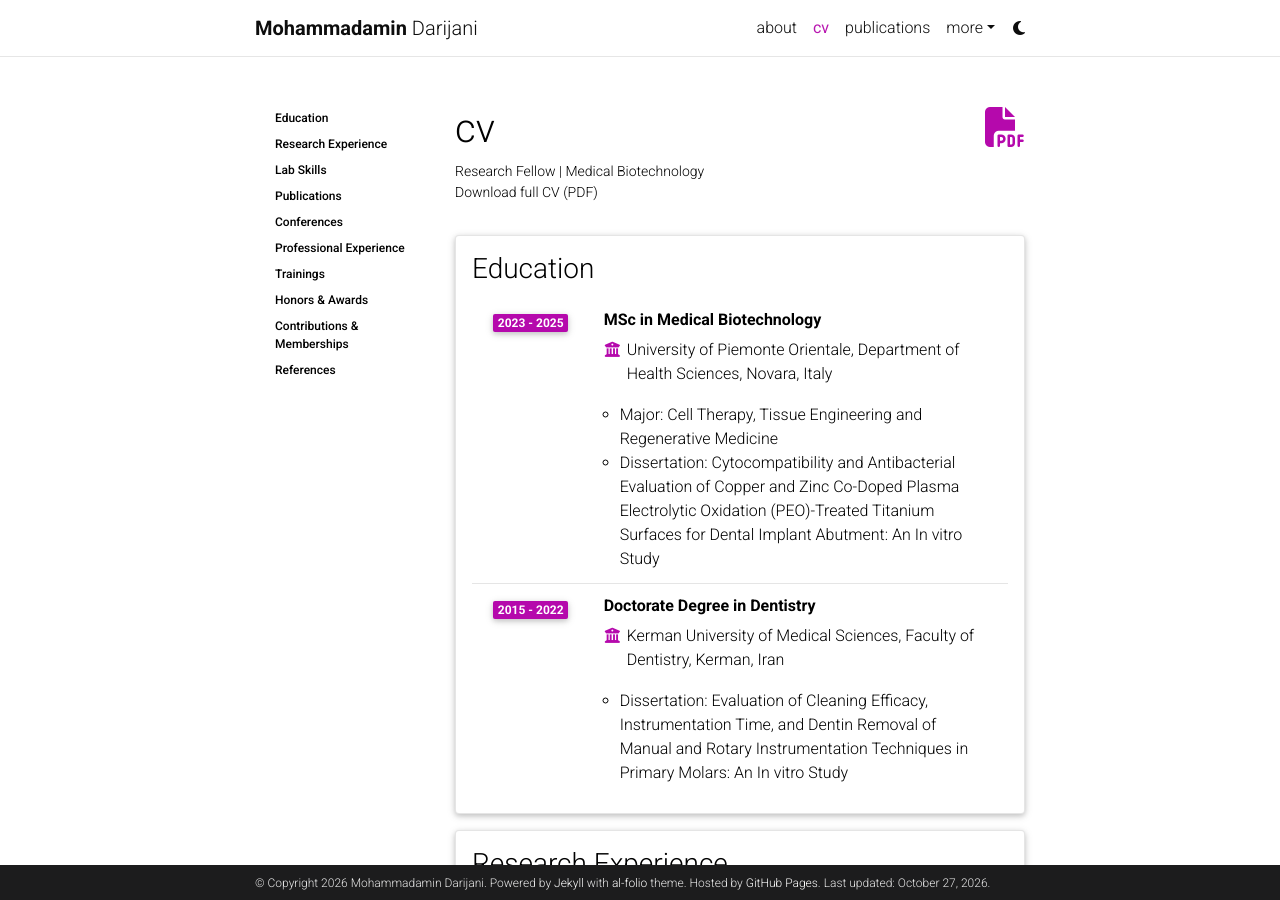
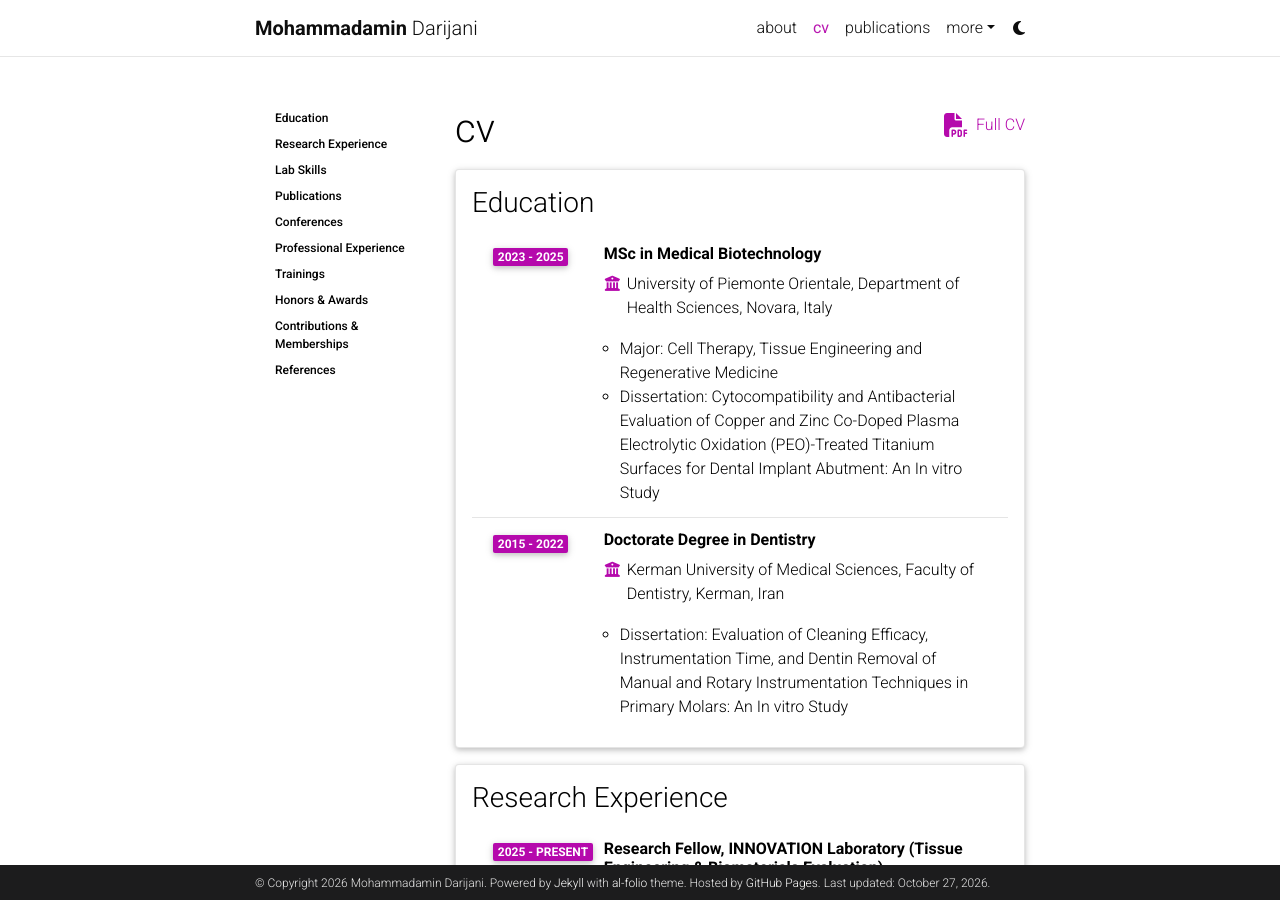
Before and after one commit to amindarijani/amindarijani.github.io, a Jekyll site: the page built from _pages/cv.md, in a window 1280 px wide and 900 px high. Built offline with Jekyll 4.4.1, drawn with Linux system fonts in a browser that asks for light colours; comment, search, counter and statistics services are not loaded; a style sheet for code colours, icons or effects is not loaded.

Commit message:
Add files via upload

```diff
--- a/_layouts/cv.html
+++ b/_layouts/cv.html
@@ -6,7 +6,7 @@ layout: default
 <div class="post">
 
   <header class="post-header">
-    <h1 class="post-title">{{ page.title }} {% if page.cv_pdf %}<a href="{{ page.cv_pdf | prepend: 'assets/pdf/' | relative_url}}" target="_blank" rel="noopener noreferrer" class="float-right"><i class="fa-solid fa-file-pdf"></i></a>{% endif %}</h1>
+    <h1 class="post-title">{{ page.title }} {% if page.cv_pdf %}<a href="{{ page.cv_pdf | prepend: 'assets/pdf/' | relative_url }}" target="_blank" rel="noopener noreferrer" class="float-right" aria-label="Download full CV (PDF)" title="Download full CV (PDF)" style="display:inline-flex;align-items:center;gap:0.5rem;font-size:1rem;line-height:1.5;white-space:nowrap;margin-top:0.5rem;"><i class="fa-solid fa-file-pdf" aria-hidden="true" style="font-size:1.5rem;"></i><span style="color:inherit;">Full CV</span></a>{% endif %}</h1>
       {% if page.description %}<p class="post-description">{{ page.description }}</p>{% endif %}
   </header>
 
@@ -41,7 +41,7 @@ layout: default
 <div class="post">
 
   <header class="post-header">
-    <h1 class="post-title">{{ page.title }} {% if page.cv_pdf %}<a href="{{ page.cv_pdf | prepend: 'assets/pdf/' | relative_url}}" target="_blank" rel="noopener noreferrer" class="float-right"><i class="fa-solid fa-file-pdf"></i></a>{% endif %}</h1>
+    <h1 class="post-title">{{ page.title }} {% if page.cv_pdf %}<a href="{{ page.cv_pdf | prepend: 'assets/pdf/' | relative_url }}" target="_blank" rel="noopener noreferrer" class="float-right" aria-label="Download full CV (PDF)" title="Download full CV (PDF)" style="display:inline-flex;align-items:center;gap:0.5rem;font-size:1rem;line-height:1.5;white-space:nowrap;margin-top:0.5rem;"><i class="fa-solid fa-file-pdf" aria-hidden="true" style="font-size:1.5rem;"></i><span style="color:inherit;">Full CV</span></a>{% endif %}</h1>
     {% if page.description %}<p class="post-description">{{ page.description }}</p>{% endif %}
   </header>
 
--- a/_pages/cv.md
+++ b/_pages/cv.md
@@ -5,9 +5,6 @@ title: cv
 nav: true
 nav_order: 1
 cv_pdf: Darijani_CV.pdf
-description: >-
-  Research Fellow | Medical Biotechnology<br>
-  <a href="/assets/pdf/Darijani_CV.pdf" download>Download full CV (PDF)</a>
 toc:
   sidebar: left
 ---
```
